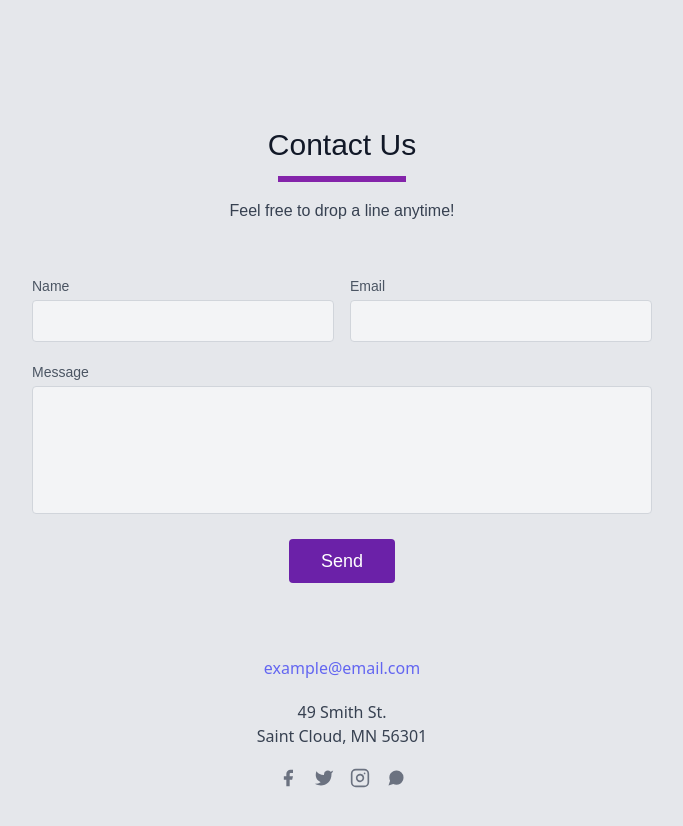
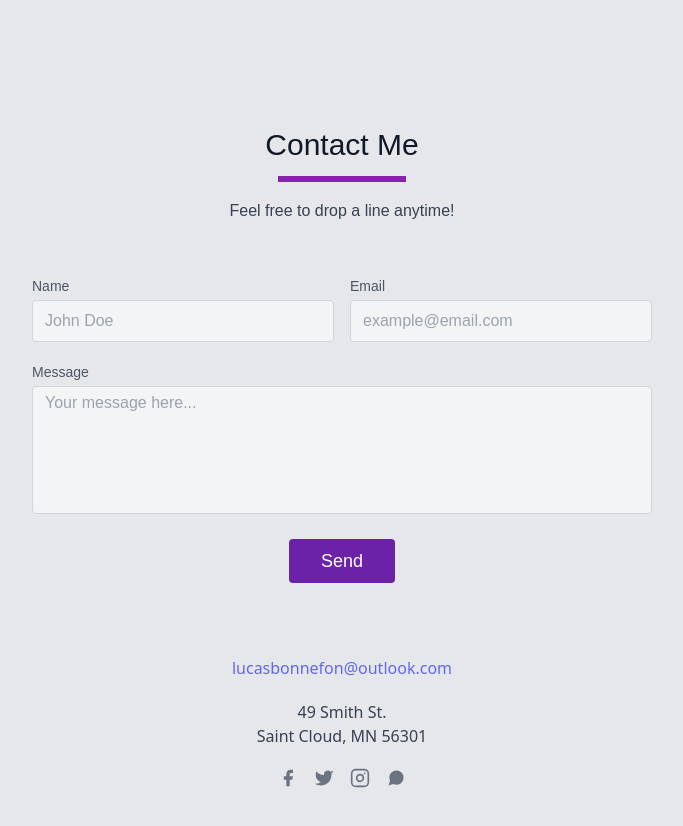
Before and after one commit to ryxtor/portfolio-ui, a React (Create React App) app: page / in a window 1280 px wide. Shown: the part 2180-3006 px from the top of the page, without its empty margins (298-981 px from the left). Built offline with nearby package versions, Linux system fonts and the light colour scheme; no server answers.

Commit message:
Style contact-form

```diff
--- a/src/pages/Contact.jsx
+++ b/src/pages/Contact.jsx
@@ -4,7 +4,7 @@ const Contact = () => (
       <div className="container px-5 py-14 mx-auto">
         <div className="flex flex-col text-center w-full mb-12">
           <h1 className="sm:text-3xl text-2xl font-medium title-font mb-4 text-gray-900 heading font-Finger-Paint">
-            Contact Us
+            Contact Me
           </h1>
           <p className="lg:w-2/3 mx-auto font-Raleway leading-relaxed text-base">Feel free to drop a line anytime!</p>
         </div>
@@ -19,6 +19,7 @@ const Contact = () => (
                     type="text"
                     id="name"
                     name="name"
+                    placeholder="John Doe"
                     className="w-full bg-gray-100 rounded border border-gray-300 focus:border-purple-500 text-base outline-none font-Raleway text-gray-700 py-1 px-3 leading-8 transition-colors duration-200 ease-in-out"
                   />
                 </label>
@@ -33,6 +34,7 @@ const Contact = () => (
                     type="email"
                     id="email"
                     name="email"
+                    placeholder="example@email.com"
                     className="w-full font-Raleway bg-gray-100 rounded border border-gray-300 focus:border-purple-500 text-base outline-none text-gray-700 py-1 px-3 leading-8 transition-colors duration-200 ease-in-out"
                   />
                 </label>
@@ -46,6 +48,7 @@ const Contact = () => (
                     required
                     id="message"
                     name="message"
+                    placeholder="Your message here..."
                     className="w-full font-Raleway bg-gray-100 rounded border border-gray-300 focus:border-purple-500 h-32 text-base outline-none text-gray-700 py-1 px-3 resize-none leading-6 transition-colors duration-200 ease-in-out"
                   />
                 </label>
@@ -61,7 +64,7 @@ const Contact = () => (
             </div>
             <div className="p-2 w-full pt-8 mt-8 border-t border-gray-200 text-center">
               <a href="google.com" className="text-indigo-500">
-                example@email.com
+                lucasbonnefon@outlook.com
               </a>
               <p className="leading-normal my-5">
                 49 Smith St.
```
